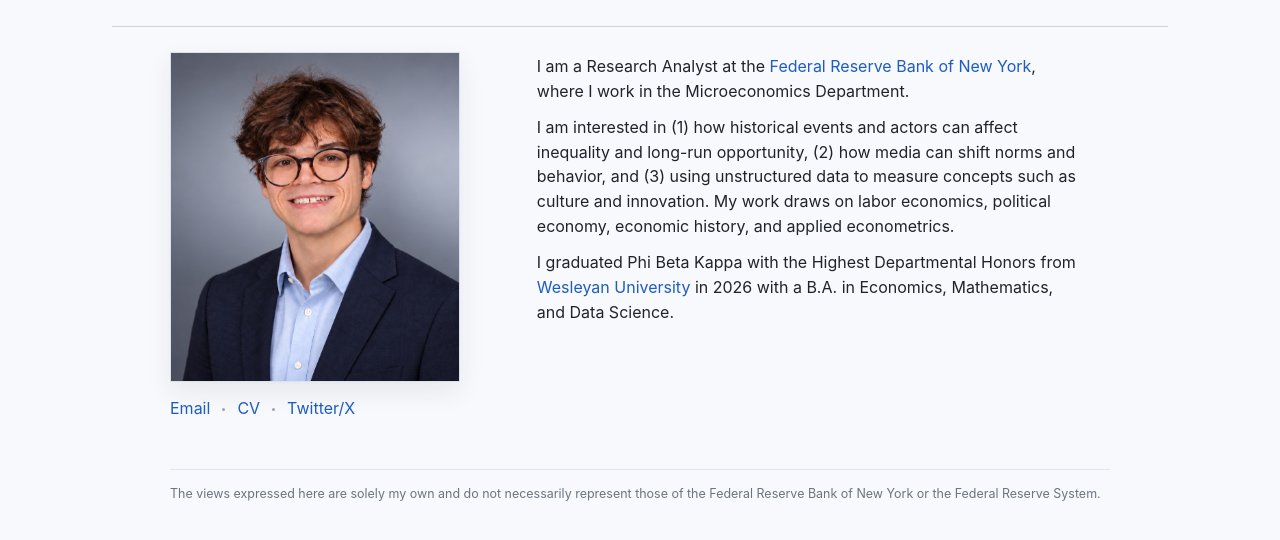
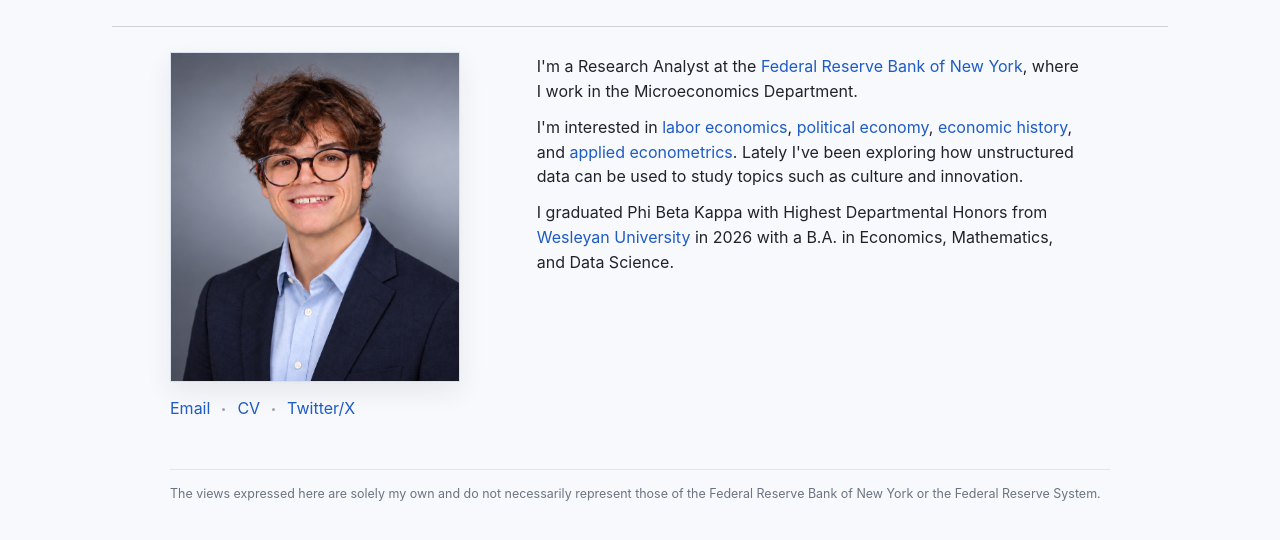
Before and after one commit to julianlhaas/julianlhaas.github.io, a plain HTML site: page index.html in a window 1280 px wide. Shown: the part 110-650 px from the top of the page. Drawn offline with Linux system fonts and the light colour scheme.

Commit message:
Add files via upload

```diff
--- a/index.html
+++ b/index.html
@@ -37,18 +37,20 @@
         </div>
         <div class="home-copy">
           <p>
-            I am a Research Analyst at the
+            I'm a Research Analyst at the
             <span class="accent">Federal Reserve Bank of New York</span>,
             where I work in the Microeconomics Department.
           </p>
           <p>
-            I am interested in (1) how historical events and actors can affect inequality and long-run opportunity,
-            (2) how media can shift norms and behavior, and (3) using unstructured
-            data to measure concepts such as culture and innovation. My work draws on labor
-            economics, political economy, economic history, and applied econometrics.
+            I'm interested in <span class="accent">labor economics</span>,
+            <span class="accent">political economy</span>,
+            <span class="accent">economic history</span>, and
+            <span class="accent">applied econometrics</span>. Lately I've
+            been exploring how unstructured data can be used to study topics such as culture and
+            innovation.
           </p>
           <p>
-            I graduated Phi Beta Kappa with the Highest Departmental Honors from
+            I graduated Phi Beta Kappa with Highest Departmental Honors from
             <span class="accent">Wesleyan University</span>
             in 2026 with a B.A. in Economics, Mathematics, and Data Science.
           </p>
```
